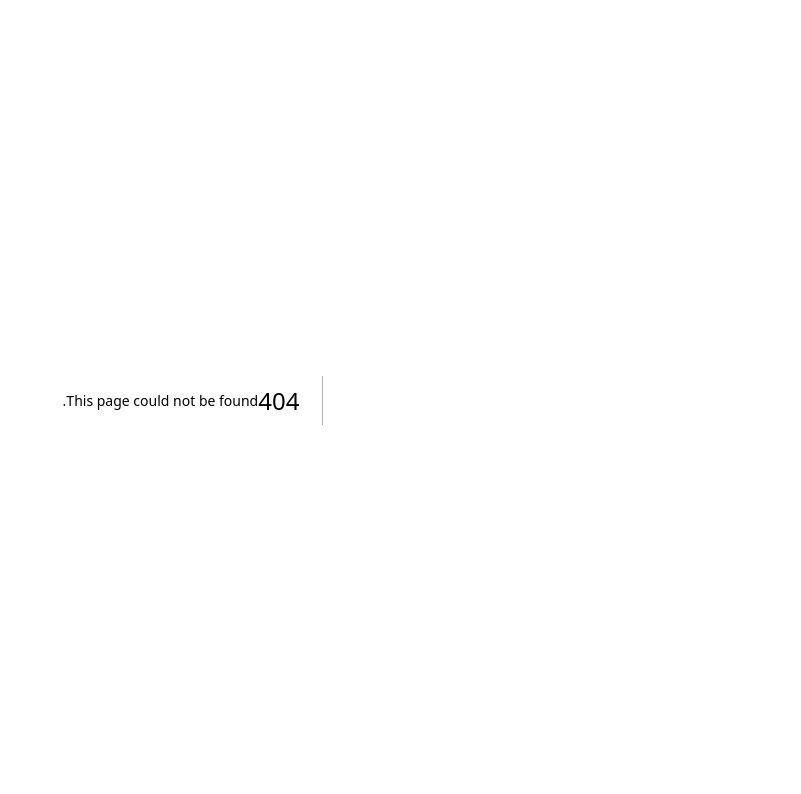
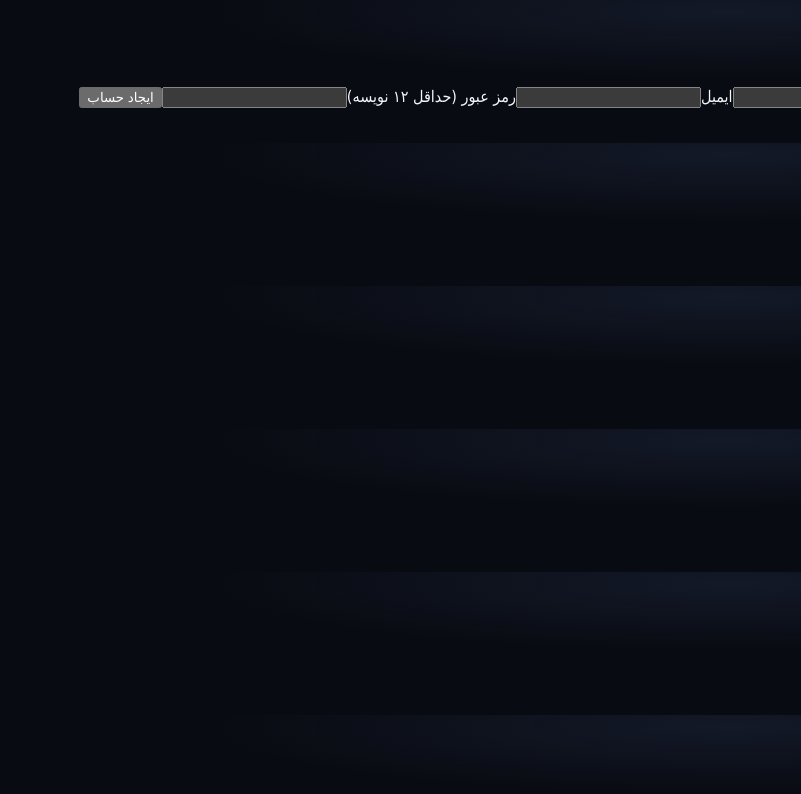
Before and after one commit to gavad54/zelmira-one-, a Next.js app: page /register in a window 1280 px wide. Before the commit this address had no page. Shown: the top 794 px of the page, without its empty margins (479-1280 px from the left). Built offline with nearby package versions, Linux system fonts and the light colour scheme.

Commit message:
Add Persian registration screen

```diff
--- /dev/null
+++ b/src/app/register/page.tsx
@@ -0,0 +1,7 @@
+"use client";
+import {FormEvent,useState} from "react";
+export default function RegisterPage(){
+ const [email,setEmail]=useState("");const [name,setName]=useState("");const [password,setPassword]=useState("");const [message,setMessage]=useState("");const [busy,setBusy]=useState(false);
+ async function submit(e:FormEvent){e.preventDefault();setBusy(true);setMessage("");try{const r=await fetch("/api/auth/register",{method:"POST",headers:{"Content-Type":"application/json"},body:JSON.stringify({email,displayName:name,password})});const d=await r.json();if(!r.ok)throw new Error(d.error==="try_again_later"?"تلاش‌های زیاد؛ بعداً دوباره امتحان کنید.":"ثبت‌نام انجام نشد یا این ایمیل قبلاً ثبت شده است.");setMessage(d.verificationEmailSent?"حساب ایجاد شد. پیوند تأیید به ایمیل شما ارسال شد.":"حساب ایجاد شد، اما ارسال ایمیل هنوز پیکربندی نشده است. پس از فعال‌شدن سرویس، درخواست ارسال دوباره ممکن است.");}catch(e){setMessage(e instanceof Error?e.message:"ثبت‌نام ناموفق بود.");}finally{setBusy(false);}}
+ return <main className="auth-page" dir="rtl"><section className="auth-panel"><span>VAYRO</span><h1>ساخت حساب</h1><form onSubmit={submit}><label>نام نمایشی<input required minLength={2} maxLength={80} value={name} onChange={e=>setName(e.target.value)}/></label><label>ایمیل<input type="email" required value={email} onChange={e=>setEmail(e.target.value)}/></label><label>رمز عبور (حداقل ۱۲ نویسه)<input type="password" required minLength={12} maxLength={128} autoComplete="new-password" value={password} onChange={e=>setPassword(e.target.value)}/></label><button disabled={busy}>{busy?"در حال ثبت...":"ایجاد حساب"}</button></form><p role="status">{message}</p><a href="/login">ورود به حساب</a></section></main>;
+}
```
